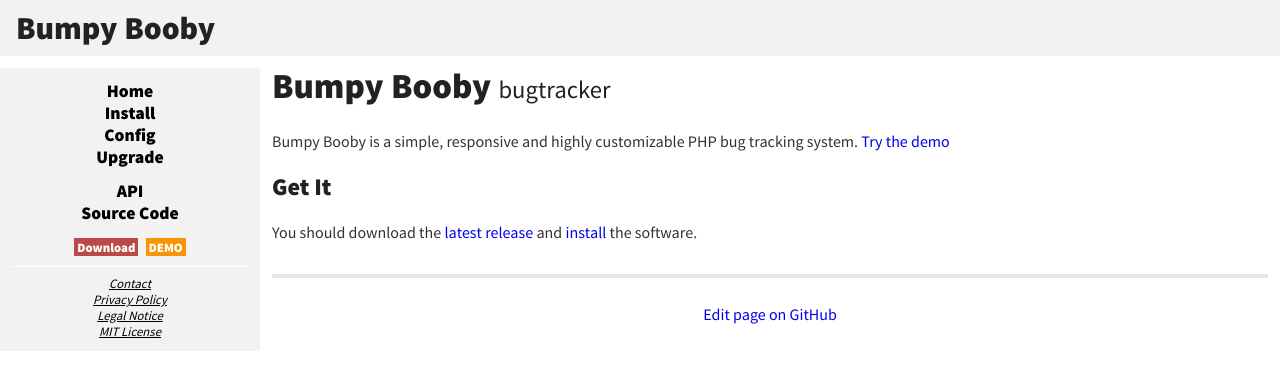
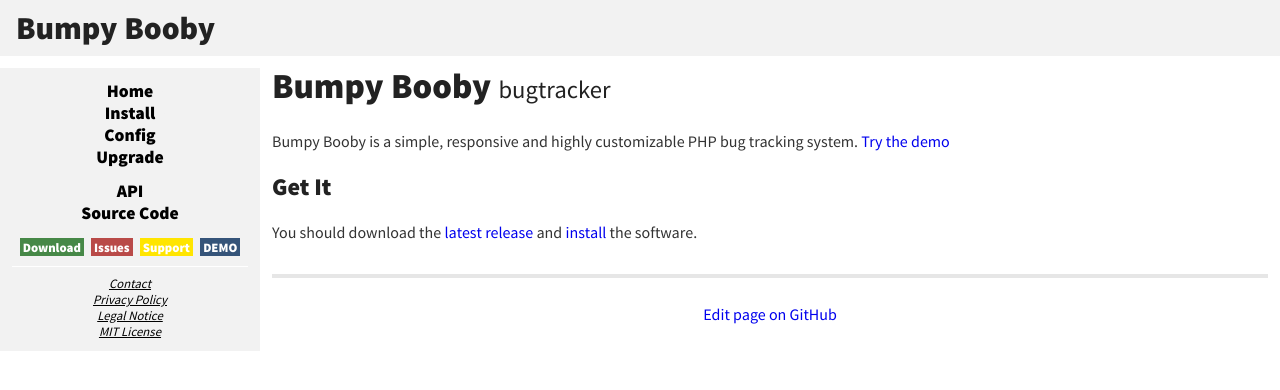
Before and after one commit to bugtrackr/bugtrackr.github.io, a Jekyll site: the page built from index.md, in a window 1280 px wide. Shown: the top 390 px of the page. Built offline with Jekyll 4.4.1, drawn with Linux system fonts in a browser that asks for light colours.

Commit message:
New links to bb.bugtrackr.eu

```diff
--- a/_includes/sidebar-left.html
+++ b/_includes/sidebar-left.html
@@ -16,8 +16,10 @@
 			</ul>
 		</nav>
 		<div class="div-labels">
-			<a href="https://github.com/bugtrackr/bumpy-booby/releases/latest" class="label" style="background-color:#B94A48">Download</a>
-			<a href="https://demo.bugtrackr.eu/" class="label" style="background-color:#F89406">DEMO</a>
+			<a href="https://github.com/bugtrackr/bumpy-booby/releases/latest" class="label" style="background-color:#468847">Download</a>
+			<a href="https://bb.bugtrackr.eu/index.php?project=bumpy-booby&page=issues" class="label" style="background-color:#B94A48">Issues</a>
+			<a href="https://bb.bugtrackr.eu/index.php?project=support&page=issues" class="label" style="background-color:#FFE500">Support</a>
+			<a href="https://demo.bugtrackr.eu/" class="label" style="background-color:#355479">DEMO</a>
 		</div>
 		<div class="div-copyright">
 			<a href="{{ site.url }}/contact/">Contact</a><br />
```
Also changed, not shown: README.md.
